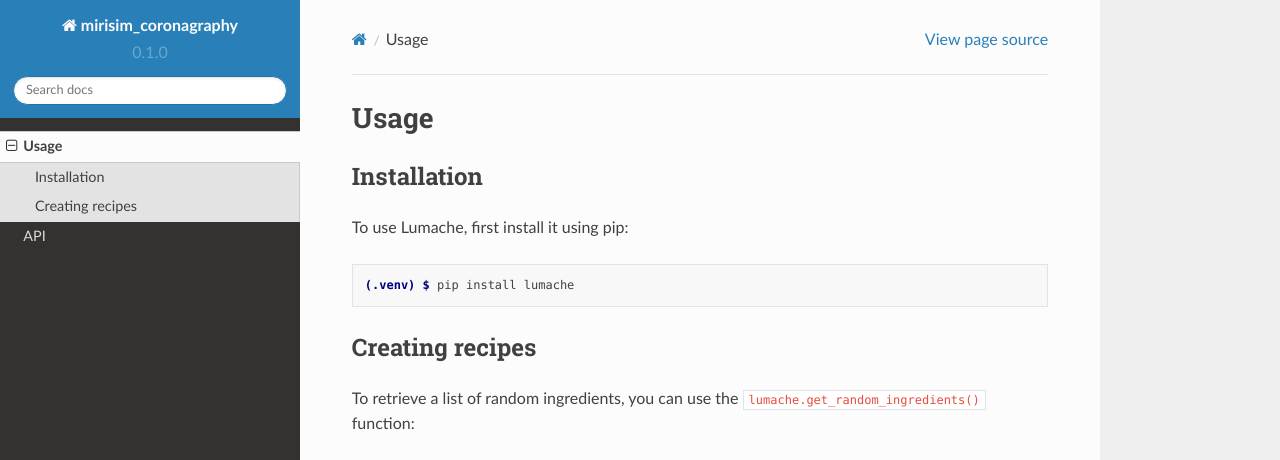
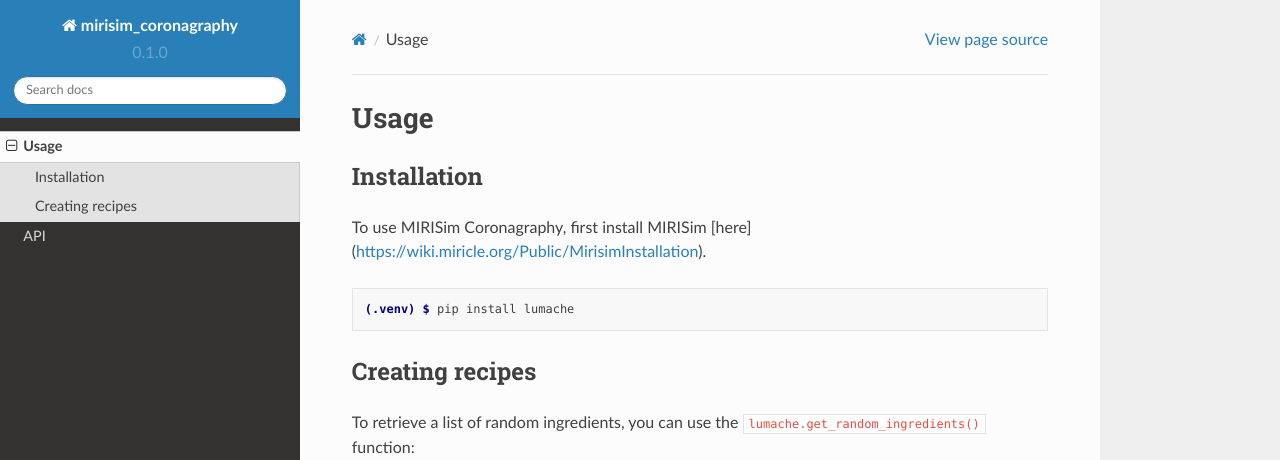
Before and after one commit to spacegal-spiff/mirisim-coronagraphy, a Sphinx documentation site: the page built from docs/source/usage.rst, in a window 1280 px wide and 1119 px high. Shown: the top 460 px of the window. Built offline with Sphinx 7.4.7 and the Read the Docs theme 2.0.0, drawn with Linux system fonts in a browser that asks for light colours; grey boxes are pictures that could not be loaded.

Commit message:
Update usage.rst

```diff
--- a/docs/source/usage.rst
+++ b/docs/source/usage.rst
@@ -6,7 +6,7 @@
 Installation
 ------------
 
-To use Lumache, first install it using pip:
+To use MIRISim Coronagraphy, first install MIRISim [here](https://wiki.miricle.org/Public/MirisimInstallation).
 
 .. code-block:: console
 
```
